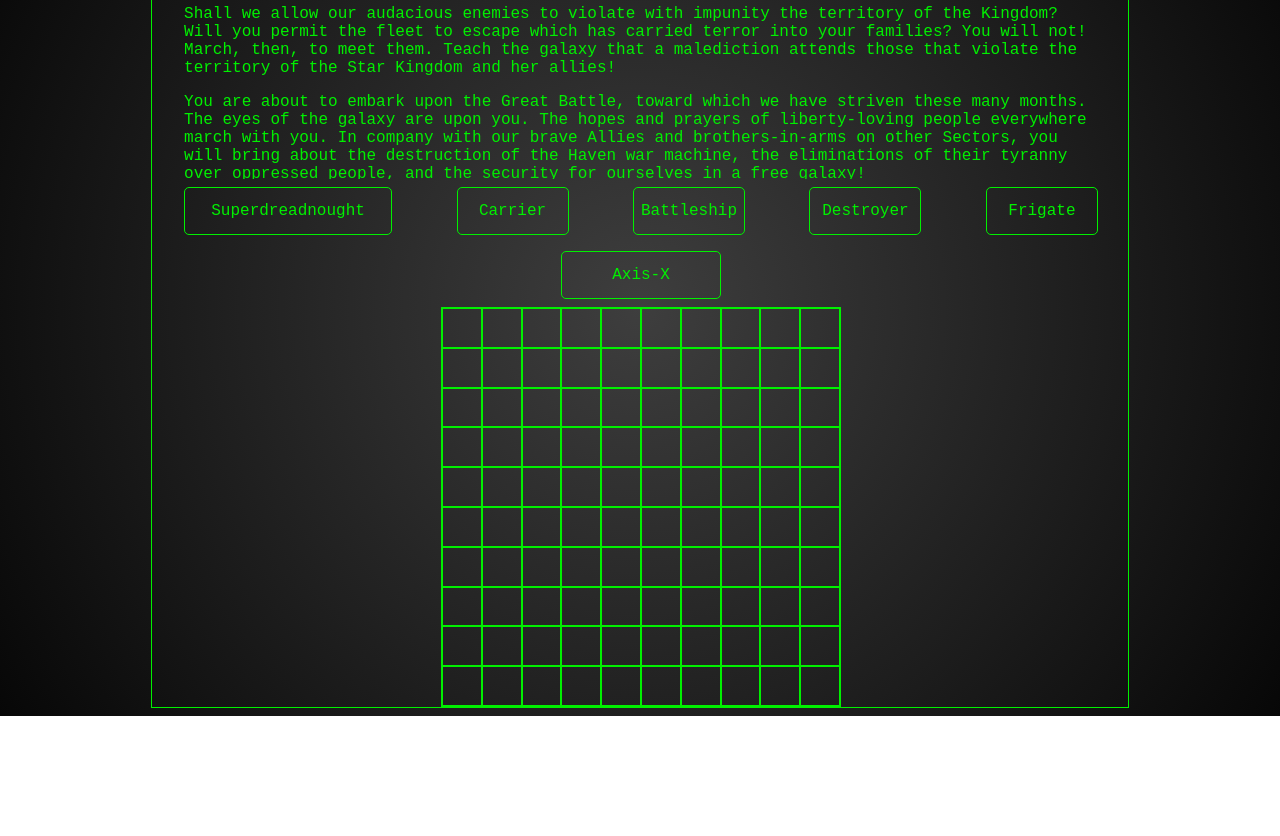
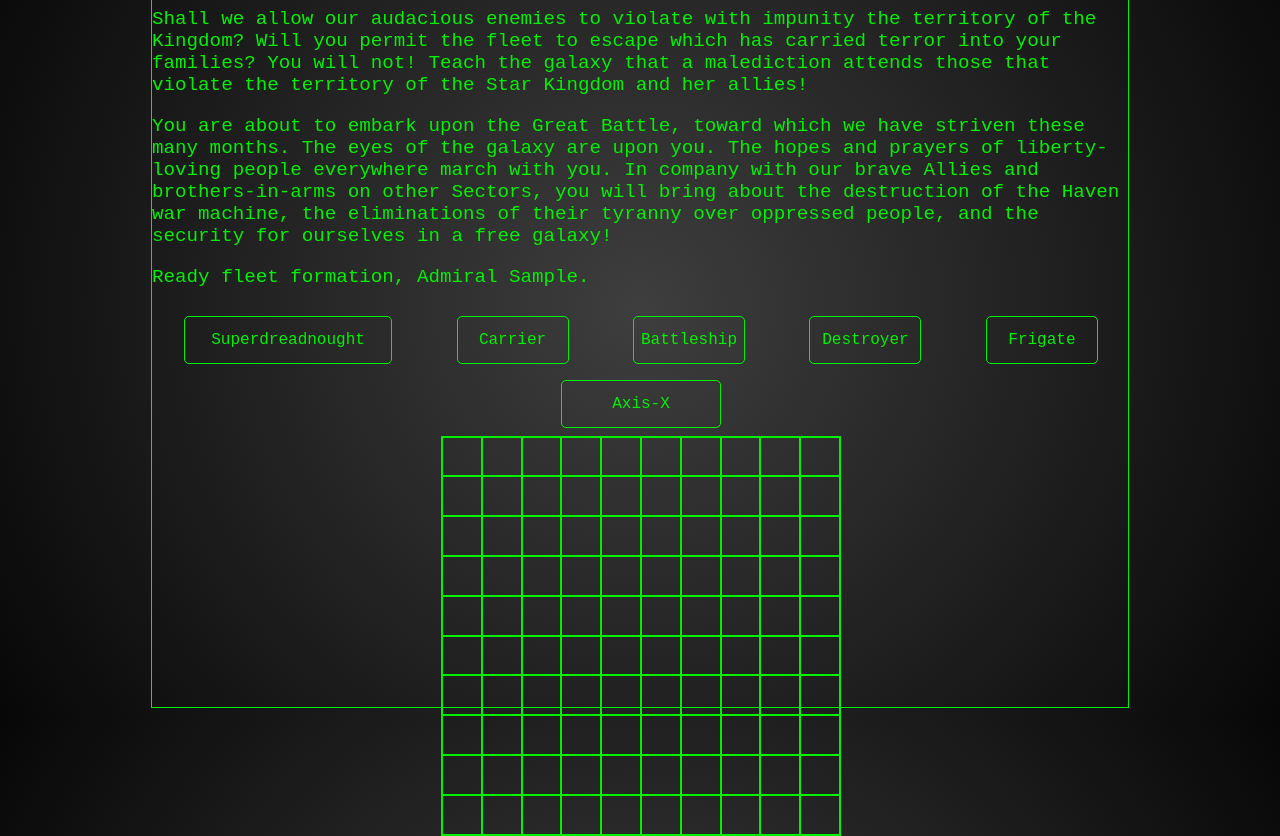
Before and after one commit to Athma-Vasi/Battleship, a website built with Parcel: page src/index.html in a window 1280 px wide. Both pictures are taken after typing "Sample" into the empty fields and a click on the button "Enter". Shown: the part 100-936 px from the top of the page. Before the commit the page ends 816 px from the top, so only its background shows below. Built offline with nearby package versions, Linux system fonts and the light colour scheme.

Commit message:
adjust infoScreen messages font-size, increase infoScreen wrapper height

```diff
--- a/package.json
+++ b/package.json
@@ -39,7 +39,6 @@
 		"eslint-plugin-simple-import-sort": "^7.0.0",
 		"jest": "^28.1.0",
 		"parcel": "^2.6.0",
-		"parcel-bundler": "^1.3.1",
 		"ts-jest": "^28.0.4",
 		"typescript": "^4.7.3"
 	}
--- a/src/components/renderPlayerInfoScreen.ts
+++ b/src/components/renderPlayerInfoScreen.ts
@@ -16,21 +16,21 @@ const renderPlayerInfoScreen = function (playerName_: string) {
 
 	pipe(
 		addTextToElem(
-			`Shall we allow our audacious enemies to violate with impunity the territory of the Kingdom? Will you permit the fleet to escape which has carried terror into your families? You will not! March, then, to meet them. Teach the galaxy that a malediction attends those that violate the territory of the Star Kingdom and her allies!`
+			`Shall we allow our audacious enemies to violate with impunity the territory of the Kingdom? Will you permit the fleet to escape which has carried terror into your families? You will not! Teach the galaxy that a malediction attends those that violate the territory of the Star Kingdom and her allies!`
 		),
 		appendElemToParent(infoScreenContainer)
-	)(elemCreator('p')(['greetings', 'infoScreen']))
+	)(elemCreator('p')(['infoScreen-preBattleMssg']))
 
 	pipe(
 		addTextToElem(
 			`You are about to embark upon the Great Battle, toward which we have striven these many months. The eyes of the galaxy are upon you. The hopes and prayers of liberty-loving people everywhere march with you. In company with our brave Allies and brothers-in-arms on other Sectors, you will bring about the destruction of the Haven war machine, the eliminations of their tyranny over oppressed people, and the security for ourselves in a free galaxy!`
 		),
 		appendElemToParent(infoScreenContainer)
-	)(elemCreator('p')(['greetings', 'infoScreen']))
+	)(elemCreator('p')(['infoScreen-preBattleMssg']))
 
 	pipe(
 		addTextToElem(`Ready fleet formation, Admiral ${playerName_}.`),
 		appendElemToParent(infoScreenContainer)
-	)(elemCreator('p')(['greetings', 'infoScreen']))
+	)(elemCreator('p')(['infoScreen-preBattleMssg']))
 }
 export { renderPlayerInfoScreen }
--- a/src/index.css
+++ b/src/index.css
@@ -97,7 +97,7 @@ main {
 }
 .greetings {
 	color: var(--clr-appleGreen);
-	font-size: 1rem;
+	font-size: 1.5rem;
 	padding: 0px 2rem;
 	width: clamp(var(--width-min), 76.4vw, var(--width-max));
 }
@@ -190,20 +190,20 @@ main {
 /* info screen battle */
 .infoScreen-wrapper {
 	width: clamp(var(--width-min), 76.4vw, var(--width-max));
-	height: 31rem;
+	height: 33rem;
 	overflow-y: scroll;
 	scroll-behavior: smooth;
 	padding: 2rem;
 }
 
-.preBattle-infoScreen {
+.infoScreen-preBattleMssg {
 	overflow-y: hidden;
-	height: 31rem;
-	font-size: 1.15rem;
+	font-size: 1.2rem;
+	color: var(--clr-appleGreen);
 }
 
 .battleMessageElem {
-	font-size: 1rem;
+	font-size: 1.2rem;
 	color: var(--clr-appleGreen);
 }
 
@@ -324,9 +324,10 @@ main {
 		width: clamp(var(--width-min), 76.4vw, var(--width-max));
 		overflow-y: scroll;
 		scroll-behavior: smooth;
+		height: 33rem;
 	}
 
 	.battleMessageElem {
-		font-size: 1.5rem;
+		font-size: 1.2rem;
 	}
 }
```
Also changed, not shown: dist/index.html, 14 other files.
